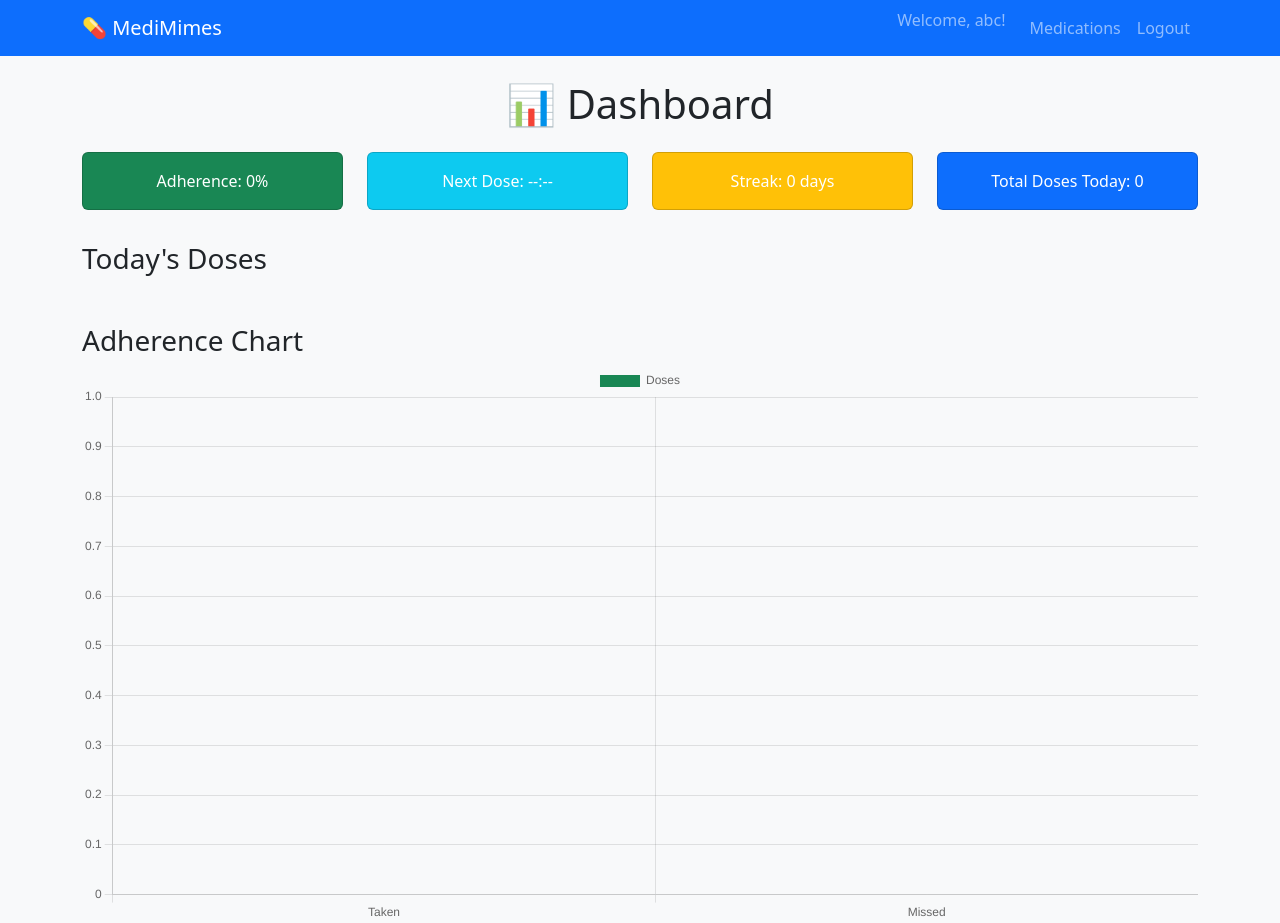
After one commit to PragyaBansal12/Medicine-Tracker, a Django app: page /dashboard/ in a window 1280 px wide. The commit adds this page. Run offline with Django 5.2, Linux system fonts and the light colour scheme; a user stored in the database is signed in; data comes from the database, SQL or seed files in the repository; both versions use the stored data as it was after the commit.

Commit message:
Updated dashboard features

```diff
--- a/crudapp/urls.py
+++ b/crudapp/urls.py
@@ -21,4 +21,5 @@ urlpatterns = [
     path('admin/', admin.site.urls),        # optional for admin
     path('', include('medicines.urls')),   # connects your medicines app
     path('accounts/', include('allauth.urls')),  # allauth urls
+
 ]
--- a/medicines/admin.py
+++ b/medicines/admin.py
@@ -1,4 +1,5 @@
 from django.contrib import admin
-from .models import Medication
+from .models import Medication,DoseLog
 
 admin.site.register(Medication)
+admin.site.register(DoseLog)
--- /dev/null
+++ b/medicines/templates/medicines/dashboard.html
@@ -0,0 +1,119 @@
+{% load static %}
+<!DOCTYPE html>
+<html lang="en">
+<head>
+<meta charset="UTF-8">
+<meta name="viewport" content="width=device-width, initial-scale=1.0">
+<title>MediMimes Dashboard</title>
+<link href="https://cdn.jsdelivr.net/npm/bootstrap@5.3.1/dist/css/bootstrap.min.css" rel="stylesheet">
+<script src="https://cdn.jsdelivr.net/npm/chart.js"></script>
+</head>
+<body class="bg-light">
+
+<nav class="navbar navbar-expand-lg navbar-dark bg-primary">
+  <div class="container">
+    <a class="navbar-brand" href="#">💊 MediMimes</a>
+    <div class="collapse navbar-collapse">
+      <ul class="navbar-nav ms-auto">
+        <li class="nav-item">
+          <span class="navbar-text me-3">Welcome, {{ user.username }}!</span>
+        </li>
+        <li class="nav-item">
+          <a class="nav-link" href="{% url 'med_list' %}">Medications</a>
+        </li>
+        <li class="nav-item">
+          <a class="nav-link" href="{% url 'logout' %}">Logout</a>
+        </li>
+      </ul>
+    </div>
+  </div>
+</nav>
+
+<div class="container mt-4">
+  <h1 class="text-center mb-4">📊 Dashboard</h1>
+
+  <!-- Quick Summary Cards -->
+  <div class="row text-center mb-4">
+    <div class="col-md-3 mb-2">
+      <div class="card bg-success text-white p-3" id="adherence-card">Adherence: {{ adherence }}%</div>
+    </div>
+    <div class="col-md-3 mb-2">
+      <div class="card bg-info text-white p-3" id="next-dose-card">Next Dose: {{ next_dose }}</div>
+    </div>
+    <div class="col-md-3 mb-2">
+      <div class="card bg-warning text-white p-3" id="streak-card">Streak: {{ streak }} days</div>
+    </div>
+    <div class="col-md-3 mb-2">
+      <div class="card bg-primary text-white p-3" id="total-doses-card">Total Doses Today: {{ total_doses }}</div>
+    </div>
+  </div>
+
+  <!-- Today's Doses -->
+  <h3>Today's Doses</h3>
+  <div id="doses-container" class="mb-5">
+    {% for med in meds %}
+      {% for t in med.times %}
+      <div class="card mb-2 p-2 d-flex flex-row justify-content-between align-items-center">
+        <span>{{ med.pill_name }} - {{ t }}</span>
+        <div>
+          {% with status=None %}
+            {% for d in dose_data_json|json_script:"dose_data" %}
+              {% if d.med_id == med.id and d.time == t %}
+                {% with status=d.status %}
+                {% endwith %}
+              {% endif %}
+            {% endfor %}
+          {% endwith %}
+          <button class="btn btn-success btn-sm taken-btn" data-med-id="{{ med.id }}" data-time="{{ t }}">✅ Taken</button>
+          <button class="btn btn-danger btn-sm missed-btn" data-med-id="{{ med.id }}" data-time="{{ t }}">❌ Missed</button>
+        </div>
+      </div>
+      {% endfor %}
+    {% endfor %}
+  </div>
+
+  <!-- Adherence Chart -->
+  <h3>Adherence Chart</h3>
+  <canvas id="adherenceChart" height="150"></canvas>
+</div>
+
+<script>
+const takenBtns = document.querySelectorAll('.taken-btn');
+const missedBtns = document.querySelectorAll('.missed-btn');
+const doseData = JSON.parse('{{ dose_data_json|escapejs }}');
+
+function logDose(medId, time, taken) {
+    fetch("{% url 'log_dose' %}", {
+        method: "POST",
+        headers: {
+            "Content-Type": "application/json",
+            "X-CSRFToken": "{{ csrf_token }}"
+        },
+        body: JSON.stringify({med_id: medId, time: time, taken: taken})
+    }).then(res => location.reload());
+}
+
+takenBtns.forEach(btn => btn.addEventListener('click', () => logDose(btn.dataset.medId, btn.dataset.time, true)));
+missedBtns.forEach(btn => btn.addEventListener('click', () => logDose(btn.dataset.medId, btn.dataset.time, false)));
+
+// Chart.js
+const ctx = document.getElementById('adherenceChart').getContext('2d');
+const takenCount = doseData.filter(d => d.status === 'taken').length;
+const missedCount = doseData.filter(d => d.status === 'missed').length;
+const chart = new Chart(ctx, {
+    type: 'bar',
+    data: {
+        labels: ['Taken', 'Missed'],
+        datasets: [{
+            label: 'Doses',
+            data: [takenCount, missedCount],
+            backgroundColor: ['#198754','#dc3545']
+        }]
+    },
+    options: { responsive: true }
+});
+</script>
+
+<script src="https://cdn.jsdelivr.net/npm/bootstrap@5.3.1/dist/js/bootstrap.bundle.min.js"></script>
+</body>
+</html>
--- a/medicines/templates/medicines/medication_list.html
+++ b/medicines/templates/medicines/medication_list.html
@@ -17,6 +17,9 @@
                 {% if user.is_authenticated %}
                 <li class="nav-item">
                     <span class="navbar-text me-3">Welcome, {{ user.username }}!</span>
+                </li>
+                 <li class="nav-item">
+                    <a class="nav-link" href="{% url 'dashboard' %}">Dashboard</a>  <!-- <-- added here -->
                 </li>
                 <li class="nav-item">
                     <a class="nav-link" href="{% url 'logout' %}">Logout</a>
--- a/medicines/urls.py
+++ b/medicines/urls.py
@@ -12,4 +12,10 @@ urlpatterns = [
     path('add/', views.medication_create, name='med_add'),
     path('edit/<int:pk>/', views.medication_update, name='med_edit'),
     path('delete/<int:pk>/', views.medication_delete, name='med_delete'),
+
+    # Dashboard
+    path('dashboard/', views.dashboard_view, name="dashboard"),
+    path('dashboard/data/', views.dashboard_data, name="dashboard_data"),
+    path('dashboard/log_dose/', views.log_dose, name='log_dose'),
+
 ]
--- a/medicines/views.py
+++ b/medicines/views.py
@@ -1,12 +1,18 @@
 from django.shortcuts import render, redirect, get_object_or_404
-from .models import Medication
 from django.contrib.auth.decorators import login_required
 from django.contrib.auth import login, logout, authenticate
 from django.contrib.auth.models import User
 from django.contrib import messages
+from django.http import JsonResponse
+from django.views.decorators.csrf import csrf_exempt
+from datetime import date, datetime, timedelta
 import json
 
-# SIGNUP
+from .models import Medication, DoseLog
+
+# ===========================
+# AUTH VIEWS
+# ===========================
 def signup_view(request):
     if request.method == "POST":
         username = request.POST['username']
@@ -19,46 +25,39 @@ def signup_view(request):
         return redirect('med_list')
     return render(request, "medicines/signup.html")
 
-# LOGIN
+
 def login_view(request):
     if request.method == 'POST':
         username = request.POST['username']
         password = request.POST['password']
         user = authenticate(request, username=username, password=password)
-        if user is not None:
+        if user:
             login(request, user)
             return redirect('med_list')
-        else:
-            messages.error(request, 'Invalid username or password')
+        messages.error(request, 'Invalid username or password')
     return render(request, 'medicines/login.html')
 
-# LOGOUT
+
 def logout_view(request):
     logout(request)
     return redirect('login')
 
-# READ (List)
-@login_required
-def medication_list(request):
-    meds = Medication.objects.filter(user=request.user)  # only logged-in user's meds
-    return render(request, 'medicines/medication_list.html', {'meds': meds})
-# MEDICATION LIST
+
+# ===========================
+# MEDICATION CRUD
+# ===========================
 @login_required
 def medication_list(request):
     meds = Medication.objects.filter(user=request.user)
-    meds_json = json.dumps([{'pill_name': m.pill_name, 'times': m.times} for m in meds])
-    return render(request, 'medicines/medication_list.html', {'meds': meds, 'meds_json': meds_json})
+    return render(request, 'medicines/medication_list.html', {'meds': meds})
 
-# CREATE / ADD MEDICATION
+
 @login_required
 def medication_create(request):
     if request.method == "POST":
         pill_name = request.POST.get("pill_name")
         dosage = request.POST.get("dosage")
         frequency = request.POST.get("frequency_type")
-        times_per_day = int(request.POST.get("times_per_day", 1))
-
-        # Get all times as a list
         times = request.POST.getlist("times")
 
         if not pill_name or not dosage or not times:
@@ -70,52 +69,159 @@ def medication_create(request):
             pill_name=pill_name,
             dosage=int(dosage),
             frequency=frequency,
-            times_per_day=times_per_day,
+            times_per_day=len(times),
             times=times
         )
         messages.success(request, f"{pill_name} added successfully!")
         return redirect('med_list')
 
-    return render(request, "medicines/medication_form.html", {
-        "med": None,
-        "existing_times_json": json.dumps([])
-    })
+    return render(request, "medicines/medication_form.html", {"med": None})
 
-# UPDATE
+
 @login_required
 def medication_update(request, pk):
     med = get_object_or_404(Medication, pk=pk, user=request.user)
-
     if request.method == 'POST':
         submitted_times = request.POST.getlist('times')
-
-        # Update standard fields
         med.pill_name = request.POST.get('pill_name')
         med.dosage = request.POST.get('dosage')
         med.frequency = request.POST.get('frequency_type')
         med.times = submitted_times
         med.times_per_day = len(submitted_times)
 
-        # Basic validation check
         if med.times_per_day == 0:
-            messages.error(request, 'Error: At least one time is required.')
+            messages.error(request, 'At least one time is required.')
             return render(request, 'medicines/medication_form.html', {'med': med})
 
-        try:
-            med.save()
-            messages.success(request, f"{med.pill_name} updated successfully!")
-            return redirect('med_list')
-        except Exception as e:
-            print(f"Database Save Error: {e}")
-            messages.error(request, f'Save failed due to a system error.')
-            return render(request, 'medicines/medication_form.html', {'med': med})
+        med.save()
+        messages.success(request, f"{med.pill_name} updated successfully!")
+        return redirect('med_list')
 
     return render(request, 'medicines/medication_form.html', {'med': med})
 
-# DELETE
+
 @login_required
 def medication_delete(request, pk):
     med = get_object_or_404(Medication, pk=pk, user=request.user)
     med.delete()
     messages.success(request, "Medication deleted successfully!")
     return redirect('med_list')
+
+
+# ===========================
+# DASHBOARD VIEW
+# ===========================
+@login_required
+def dashboard_view(request):
+    meds = Medication.objects.filter(user=request.user)
+    today = date.today()
+    now = datetime.now()
+
+    dose_data = []
+    for med in meds:
+        for t_str in med.times:
+            t_obj = datetime.strptime(t_str, "%H:%M").time()
+            scheduled_dt = datetime.combine(today, t_obj)
+            try:
+                log = DoseLog.objects.get(user=request.user, medication=med, scheduled_time=scheduled_dt)
+                status = log.status
+            except DoseLog.DoesNotExist:
+                status = None
+            dose_data.append({
+                'med_id': med.id,
+                'pill_name': med.pill_name,
+                'time': t_str,
+                'status': status
+            })
+
+    # Calculate adherence
+    total_doses = len(dose_data)
+    taken_doses = sum(1 for d in dose_data if d['status'] == 'taken')
+    adherence = round((taken_doses / total_doses) * 100, 1) if total_doses else 0
+
+    # Calculate streak (consecutive days with all doses taken)
+    streak = 0
+    for i in range(30):
+        day = today - timedelta(days=i)
+        day_logs = DoseLog.objects.filter(user=request.user, scheduled_time__date=day)
+        if day_logs and all(log.status == 'taken' for log in day_logs):
+            streak += 1
+        else:
+            break
+
+    # Next dose
+    next_dose_time = "--:--"
+    for d in sorted(dose_data, key=lambda x: x['time']):
+        dose_time_obj = datetime.strptime(d['time'], "%H:%M").time()
+        scheduled_dt = datetime.combine(today, dose_time_obj)
+        if scheduled_dt > now:
+            next_dose_time = d['time']
+            break
+
+    return render(request, "medicines/dashboard.html", {
+        'meds': meds,
+        'dose_data_json': json.dumps(dose_data),
+        'adherence': adherence,
+        'streak': streak,
+        'next_dose': next_dose_time,
+        'total_doses': total_doses,
+    })
+
+
+# ===========================
+# DASHBOARD DATA (AJAX)
+# ===========================
+@login_required
+def dashboard_data(request):
+    meds = Medication.objects.filter(user=request.user)
+    today = date.today()
+
+    dose_data = []
+    for med in meds:
+        for t_str in med.times:
+            t_obj = datetime.strptime(t_str, "%H:%M").time()
+            scheduled_dt = datetime.combine(today, t_obj)
+            try:
+                log = DoseLog.objects.get(user=request.user, medication=med, scheduled_time=scheduled_dt)
+                status = log.status
+            except DoseLog.DoesNotExist:
+                status = None
+            dose_data.append({
+                'med_id': med.id,
+                'pill_name': med.pill_name,
+                'time': t_str,
+                'status': status
+            })
+
+    taken_count = sum(1 for d in dose_data if d['status'] == 'taken')
+    missed_count = sum(1 for d in dose_data if d['status'] == 'missed')
+
+    return JsonResponse({
+        'dose_data': dose_data,
+        'taken_count': taken_count,
+        'missed_count': missed_count,
+        'total_doses': len(dose_data)
+    })
+
+
+# ===========================
+# DOSE LOG AJAX
+# ===========================
+@login_required
+@csrf_exempt
+def log_dose(request):
+    if request.method == "POST":
+        data = json.loads(request.body)
+        med = Medication.objects.get(id=data['med_id'], user=request.user)
+        dose_time = datetime.strptime(data['time'], "%H:%M").time()
+        scheduled_dt = datetime.combine(date.today(), dose_time)
+        status = 'taken' if data['taken'] else 'missed'
+
+        DoseLog.objects.update_or_create(
+            user=request.user,
+            medication=med,
+            scheduled_time=scheduled_dt,
+            defaults={'status': status}
+        )
+        return JsonResponse({'status': 'ok'})
+    return JsonResponse({'status': 'error', 'message': 'Invalid request method'})
```
Also changed, not shown: crudapp/settings.py (+12 -1 lines), medicines/models.py (+20 -2 lines), db.sqlite3, medicines/migrations/0004_doselog.py (added).
